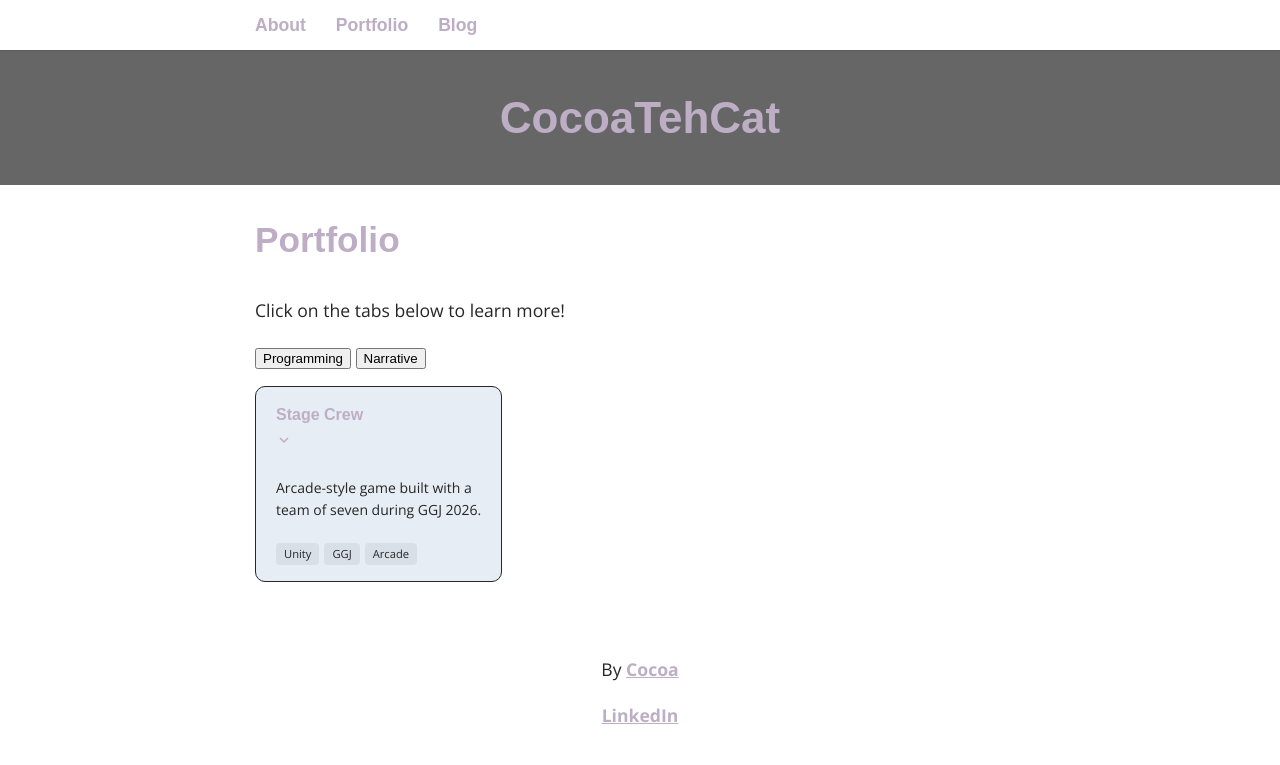
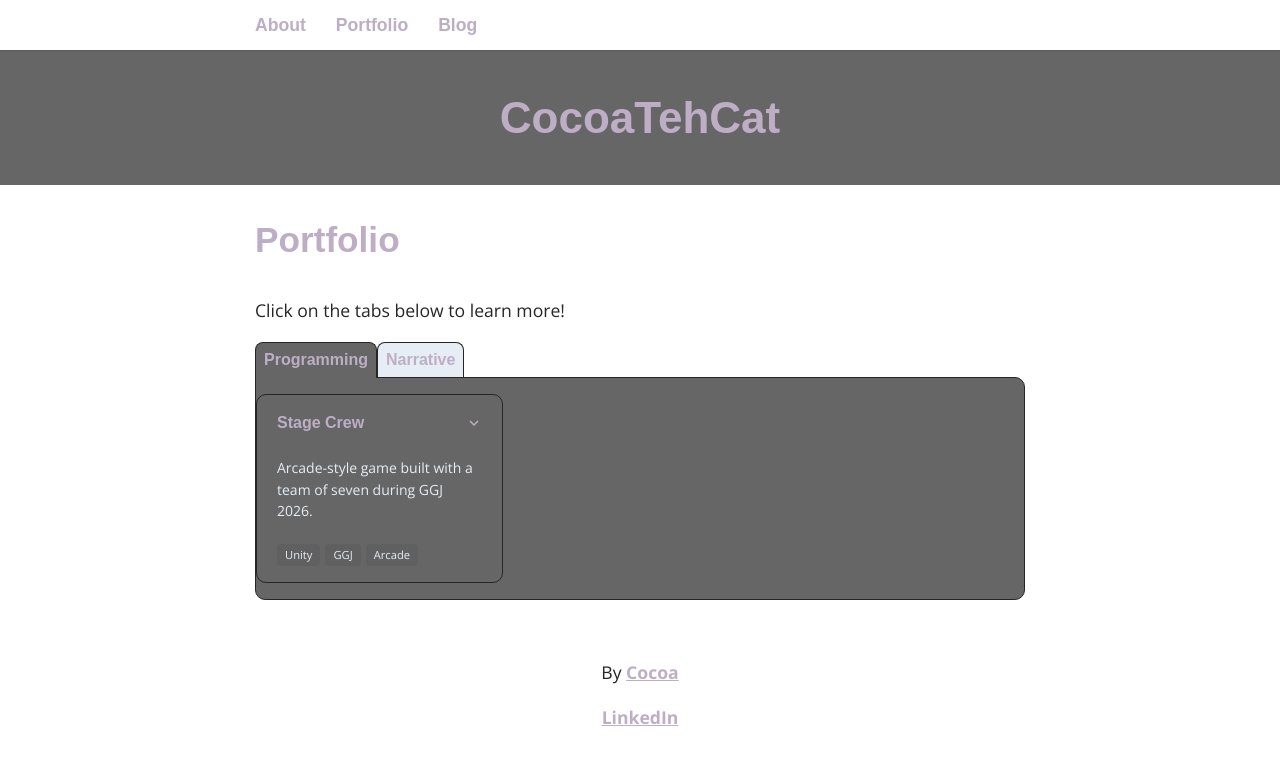
Before and after one commit to cocoatehcat/cocoatehcat.github.io, a Jekyll site: the page built from _pages/02_portfolio.md, in a window 1280 px wide. Shown: the top 765 px of the page. Built offline with Jekyll 4.4.1, drawn with Linux system fonts in a browser that asks for light colours; some web fonts are replaced.

Commit message:
fix: made portfolio tabs pleasant to look at

```diff
--- a/_sass/_base.scss
+++ b/_sass/_base.scss
@@ -8,8 +8,9 @@ $heading-font: 'Muli', sans-serif;
 $heading-font-color: #bdaec6;
 $light: #E7EDF4;
 $header: #666666;
-$card-background: #E7EDF4;
+$card-background: #666666;
 $card-border: #262626;
+$card-text-color: #E7EDF4;
 
 *,
 *::before,
--- a/_sass/_project-cards.scss
+++ b/_sass/_project-cards.scss
@@ -3,6 +3,10 @@
     grid-template-columns: repeat(auto-fill, minmax(220px, 1fr));
     gap: 14px;
     padding: 1rem 0;
+    background: $card-background;
+    border-radius: 10px;
+    border-radius: 0 10px 10px 10px;
+    border: 1px solid $card-border;
 }
 
 .project-card {
@@ -25,6 +29,14 @@
     object-fit: cover;
 }
 
+.card-header {
+    display: flex;
+    justify-content: space-between;
+    align-items: center;
+    cursor: pointer;
+    gap: 8px;
+}
+
 .card-body {
     padding: 1rem 1.25rem;
     display: flex;
@@ -43,6 +55,7 @@
     font-size: 0.875rem;
     flex: 1;
     line-height: 1.55;
+    color: $card-text-color;
 }
 
 .card-tags {
@@ -56,6 +69,7 @@
     padding: 2px 8px;
     border-radius: 4px;
     background: rgba(0,0,0,0.06);
+    color: $card-text-color;
 }
 
 .card-link {
@@ -73,10 +87,12 @@
 .detail-label {
     font-size: 1rem;
     font-weight: 600;
+    color: $card-text-color;
 }
 
 .detail-text {
     font-size: 0.875rem;
+    color: $card-text-color;
 }
 
 .project-card.open .card-details {
@@ -96,7 +112,6 @@
     display: block;
 }
 
-// He's too big
 .chevron {
     width: 16px !important;
     height: 16px !important;
--- /dev/null
+++ b/_sass/_tabs.scss
@@ -0,0 +1,25 @@
+// Change behavior of the tabs
+
+.tab-group {
+    display: flex;
+    gap: 0;
+    margin: 0;
+    padding: 0;
+}
+
+.tab-btn {
+    background: $card-text-color;
+    border: 1px solid $card-border;
+    color: $main;
+    border-radius: 8px 8px 0 0;
+    border-bottom: none;
+    padding: 0.5rem 0.5rem;
+    margin: 0;
+    font-size: 1rem;
+    font-weight: 600;
+}
+
+.tab-btn.active {
+    background: $card-background;
+    margin-bottom: -1px;
+}
--- a/css/main.scss
+++ b/css/main.scss
@@ -5,4 +5,5 @@
 	"base",
   "layout",
   "syntax-highlighting",
-	"project-cards"
+	"project-cards",
+	"tabs"
```
